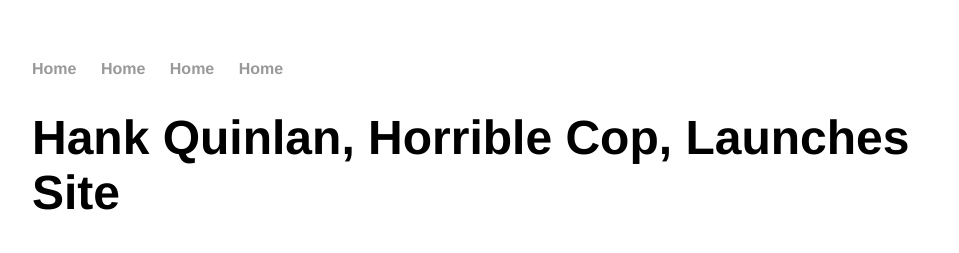
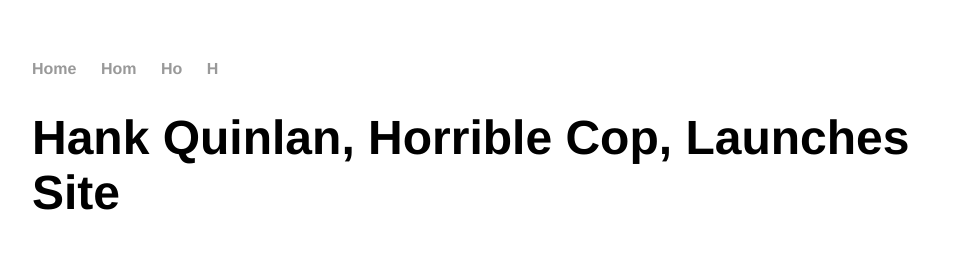
Before and after one commit to aaottlau/aaottlau.github.io, a Jekyll site: the page built from _posts/2014-04-30-hank-quinlan-site-launched.md, in a window 1280 px wide. Shown: the top 253 px of the page, without its empty margins (160-1119 px from the left). Built offline with Jekyll 4.4.1, drawn with Linux system fonts in a browser that asks for light colours.

Commit message:
Update default.html

```diff
--- a/_layouts/default.html
+++ b/_layouts/default.html
@@ -9,9 +9,9 @@
 			<nav>
 	    		<ul>
 	        		<li><a href="/">Home</a></li>
-		        	<li><a href="/">Home</a></li>
-	        		<li><a href="/">Home</a></li>
-	        		<li><a href="/">Home</a></li>
+		        	<li><a href="/">Hom</a></li>
+	        		<li><a href="/">Ho</a></li>
+	        		<li><a href="/">H</a></li>
 	    		</ul>
 			</nav>
 			<div class="container">
```
